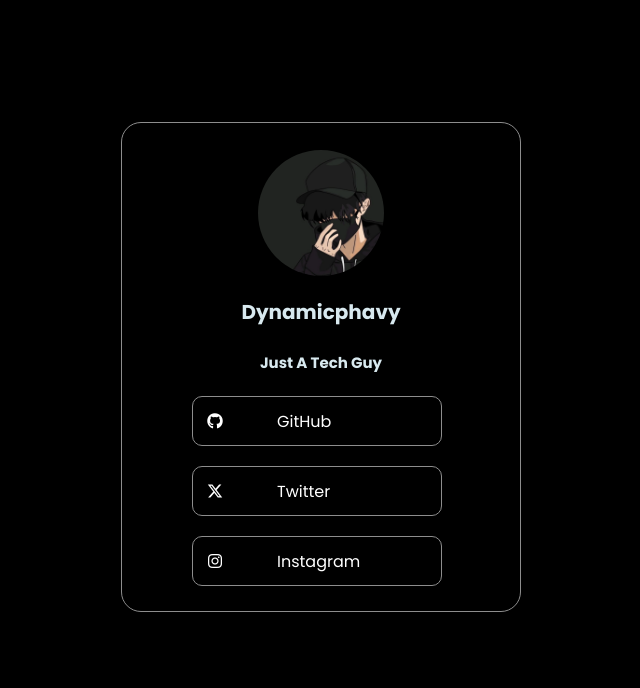
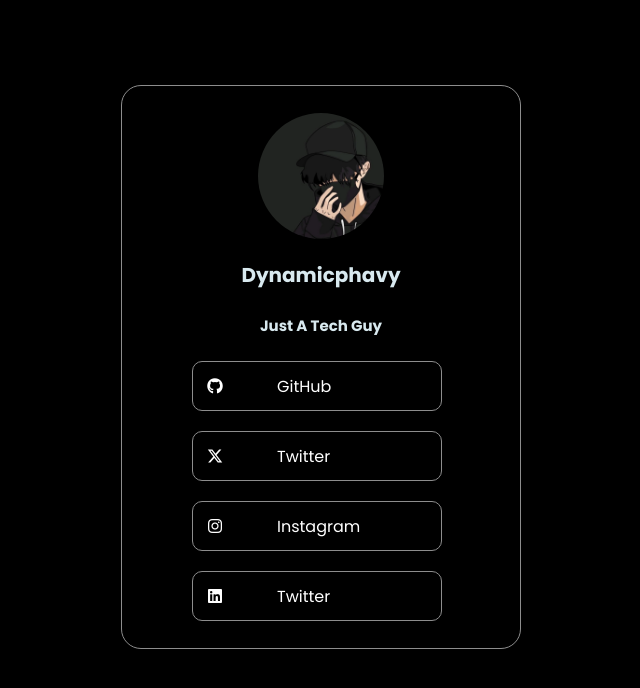
Before and after one commit to Dynamicphavy/Linktr.ee-clone, a plain HTML site: page index.html in a window 1280 px wide. Shown: the whole page, without its empty margins (319-959 px from the left). Drawn offline with Linux system fonts and the light colour scheme.

Commit message:
linkedin

```diff
--- a/index.html
+++ b/index.html
@@ -31,6 +31,12 @@
                     </div>
                     <p>Instagram</p>
                 </div>
+                <div class="links" onclick="goToSite('https://linkedin.com/in/ajayi-favour-34baa9423')">
+                    <div class="icon">
+                        <i class="fa-brands fa-linkedin"></i>
+                    </div>
+                    <p>Twitter</p>
+                </div>
             </div>
         </div>
 
--- a/style.css
+++ b/style.css
@@ -46,7 +46,7 @@ img {
 
 .link {
     width: 350px;
-    height: 200px;
+    /* height: 200px; */
     display: flex;
     flex-direction: column;
     justify-content: center;
```
